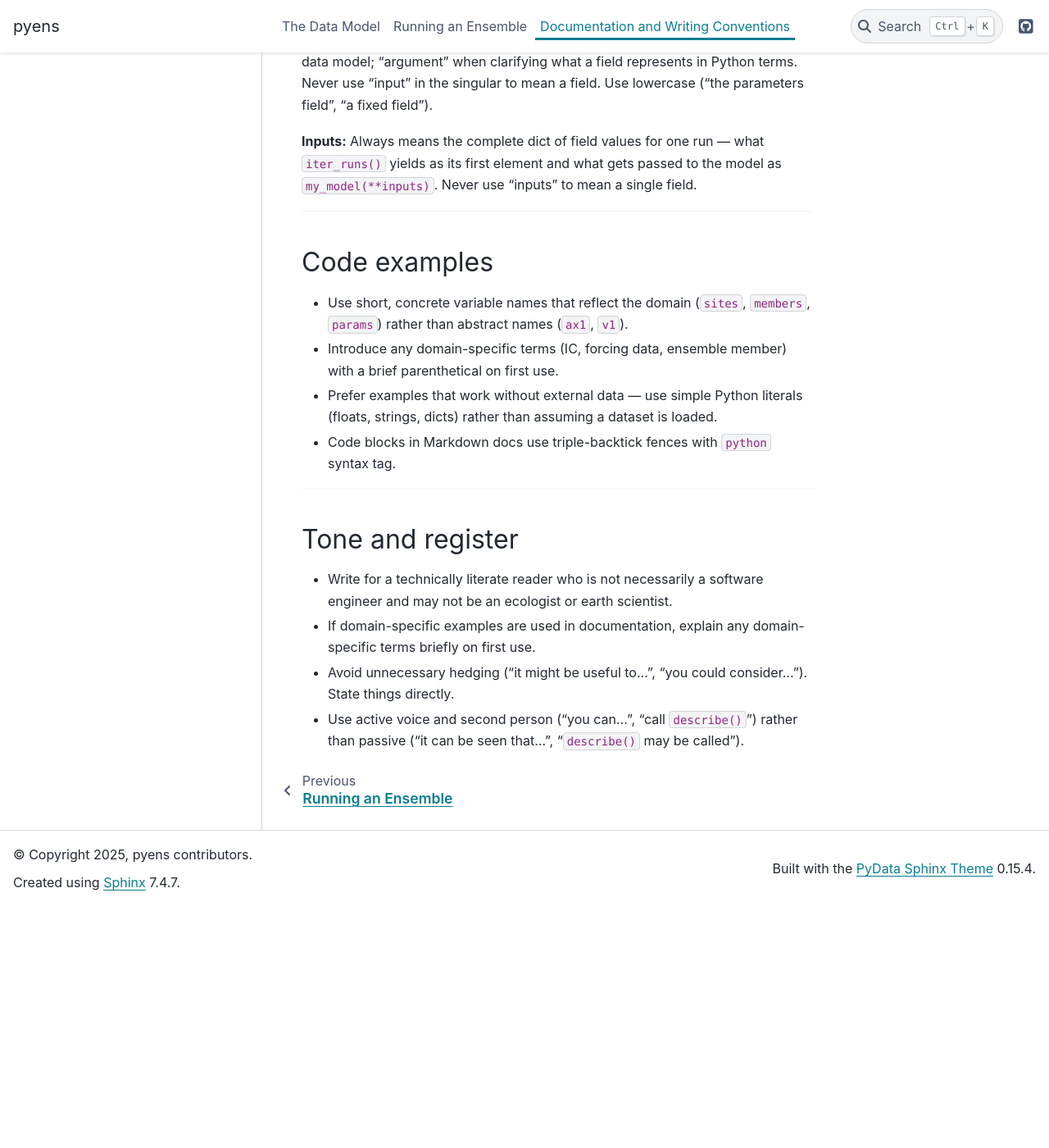
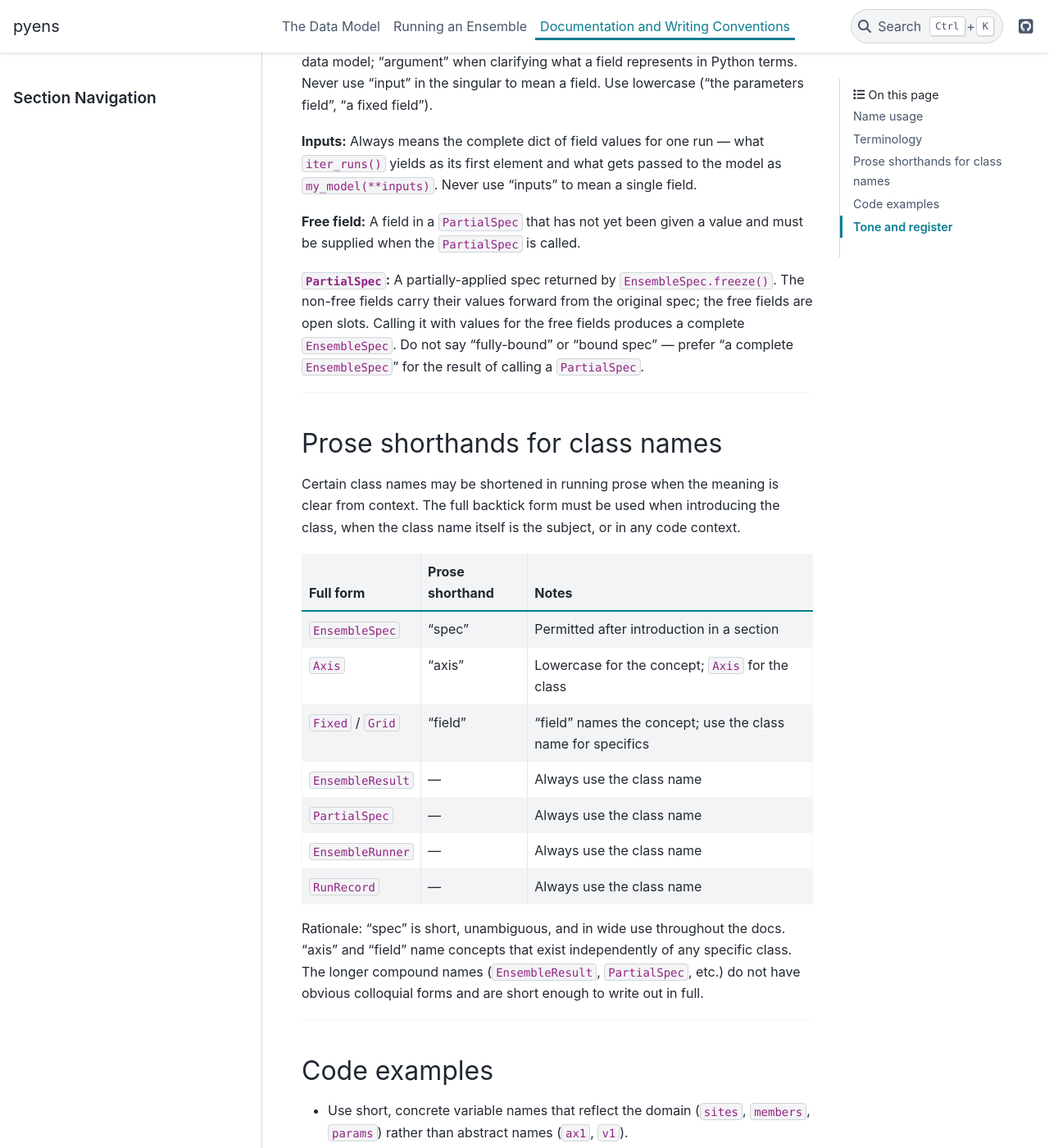
Before and after one commit to arob5/PyEns, a Sphinx documentation site: the page built from docs/conventions.md, in a window 1280 px wide and 1400 px high, scrolled down 1123 px. Shown: the whole window at 82% size. Built offline with Sphinx 7.4.7 and the PyData theme 0.15.4, drawn with Linux system fonts in a browser that asks for light colours; before the commit the page ends 2229 px from its top, so only the background shows below that.

Commit message:
changed BoundSpec to PartialSpec / Updated conventions

```diff
--- a/docs/conventions.md
+++ b/docs/conventions.md
@@ -43,6 +43,38 @@ fixed field").
 ``iter_runs()`` yields as its first element and what gets passed to the model as
 ``my_model(**inputs)``. Never use "inputs" to mean a single field.
 
+**Free field:** A field in a ``PartialSpec`` that has not yet been given a value
+and must be supplied when the ``PartialSpec`` is called.
+
+**``PartialSpec``:** A partially-applied spec returned by ``EnsembleSpec.freeze()``.
+The non-free fields carry their values forward from the original spec; the free fields
+are open slots. Calling it with values for the free fields produces a complete
+``EnsembleSpec``. Do not say "fully-bound" or "bound spec" — prefer "a complete
+``EnsembleSpec``" for the result of calling a ``PartialSpec``.
+
+---
+
+## Prose shorthands for class names
+
+Certain class names may be shortened in running prose when the meaning is clear from
+context. The full backtick form must be used when introducing the class, when the
+class name itself is the subject, or in any code context.
+
+| Full form | Prose shorthand | Notes |
+|---|---|---|
+| ``EnsembleSpec`` | "spec" | Permitted after introduction in a section |
+| ``Axis`` | "axis" | Lowercase for the concept; ``Axis`` for the class |
+| ``Fixed`` / ``Grid`` | "field" | "field" names the concept; use the class name for specifics |
+| ``EnsembleResult`` | — | Always use the class name |
+| ``PartialSpec`` | — | Always use the class name |
+| ``EnsembleRunner`` | — | Always use the class name |
+| ``RunRecord`` | — | Always use the class name |
+
+Rationale: "spec" is short, unambiguous, and in wide use throughout the docs.
+"axis" and "field" name concepts that exist independently of any specific class.
+The longer compound names (``EnsembleResult``, ``PartialSpec``, etc.) do not have
+obvious colloquial forms and are short enough to write out in full.
+
 ---
 
 ## Code examples
--- a/pyens/__init__.py
+++ b/pyens/__init__.py
@@ -8,7 +8,7 @@ Specification layer:
 - :class:`Fixed` — a field with the same value for every run.
 - :class:`Grid` — a field whose value is indexed along one or more axes.
 - :class:`EnsembleSpec` — the full specification of an ensemble.
-- :class:`BoundSpec` — a partially-applied spec returned by
+- :class:`PartialSpec` — a partially-applied spec returned by
   :meth:`EnsembleSpec.freeze`.
 
 Execution layer:
@@ -33,7 +33,7 @@ from pyens.backends import Backend, LocalBackend, SequentialBackend
 from pyens.fields import FieldSpec, Fixed, Grid
 from pyens.result import EnsembleResult, RunRecord
 from pyens.runner import EnsembleRunner
-from pyens.spec import BoundSpec, EnsembleSpec
+from pyens.spec import PartialSpec, EnsembleSpec
 
 __all__ = [
     # Specification
@@ -42,7 +42,7 @@ __all__ = [
     "Fixed",
     "Grid",
     "EnsembleSpec",
-    "BoundSpec",
+    "PartialSpec",
     # Execution
     "EnsembleRunner",
     "Backend",
```
Also changed, not shown: CLAUDE.md (+2 -2 lines), docs/user_guide/data_model.md (+1 -1 lines), docs/user_guide/running.md (+2 -2 lines), 2 other files.
